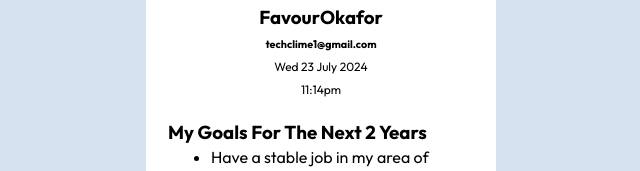
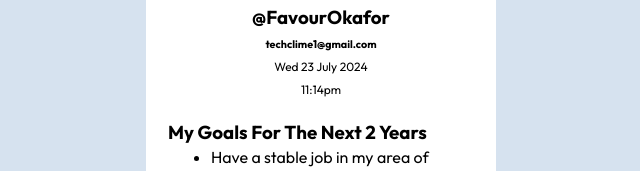
Before and after one commit to R-fave/personalWebsite, a plain HTML site: page index.html in a window 1280 px wide. Shown: the part 338-509 px from the top of the page, 319-959 px from the left. Drawn offline with Linux system fonts and the light colour scheme.

Commit message:
Update index.html

```diff
--- a/index.html
+++ b/index.html
@@ -26,7 +26,7 @@
           height="160px"
           data-testid="slackProfilePicture"
         />
-        <h3 data-testid="slackDisplayName">FavourOkafor</h3>
+        <h3 data-testid="slackDisplayName">@FavourOkafor</h3>
         <h6 data-testid="slackEmail">techclime1@gmail.com</h6>
         <p data-testid="currentDay">Wed 23 July 2024</p>
         <p data-testid="currentTimeUTC">11:14pm</p>
```
